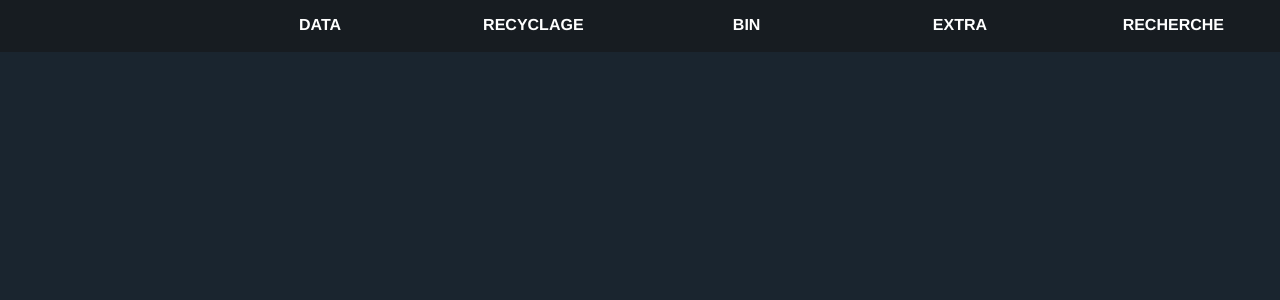
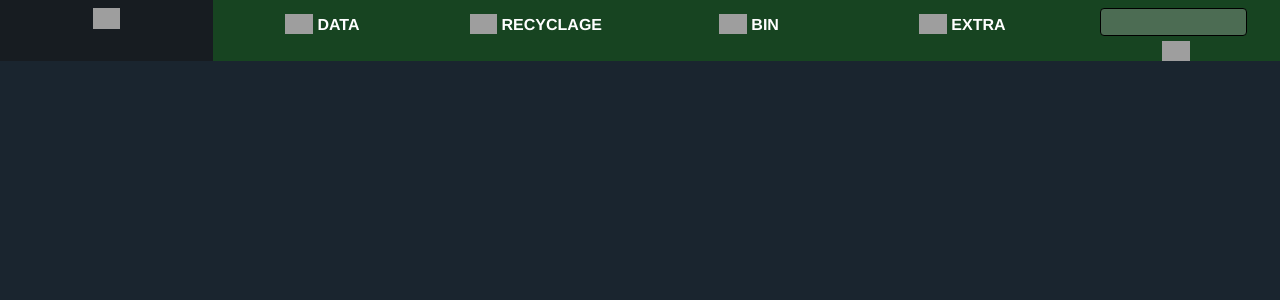
Before and after one commit to monja119/Peaky_Coders, a Django app: page / in a window 1280 px wide. Shown: the top 300 px of the page. Run offline with Django 4.2, Linux system fonts and the light colour scheme; some libraries are stand-ins or nearby versions; grey boxes are pictures that could not be loaded.

Commit message:
updating

```diff
--- a/app/static/css/main.css
+++ b/app/static/css/main.css
@@ -57,7 +57,7 @@ body{
 .dropdown-list{
     text-align: center;
     text-transform: uppercase;
-    background-color: rgba(20, 20, 20, 0.5);
+    background-color: rgba(20, 100, 20, 0.5);
     padding-top: 1%;
     font-weight: bold;
     transition-property: font-size;
@@ -70,3 +70,10 @@ body{
     font-size: 30px;
 
 }
+
+.ico-tab{
+    height:20px;
+    width: 15%;
+    margin-left: 5px;
+    margin-top: -2%;
+}
--- a/app/templates/tabs/base.html
+++ b/app/templates/tabs/base.html
@@ -22,24 +22,30 @@
                 </div>
             </div>
             <div class="row d-none d-sm-flex" style="height: 52px">
-                <div class="col-2" style="background-color: rgba(20, 20, 20, 0.5);">
-
+                <div class="col-2" style="background-color: rgba(20, 20, 20, 0.5);text-align:center;">
+                    <img src="{% static 'images/illustrations/logo.png' %}" class="mt-2" style="width: 15%;" alt="dropdown" id="dropdown">
                 </div>
                 <div class="col-2 dropdown-list">
+                    <img src="{% static 'images/illustrations/data.png' %}" class="ico-tab" alt="dropdown" id="dropdown">
                     Data
                 </div>
                 <div class="col-2 dropdown-list">
+                    <img src="{% static 'images/illustrations/recyclage.png' %}" class="ico-tab" alt="dropdown" id="dropdown">
                     Recyclage
                 </div>
                 <div class="col-2 dropdown-list">
+                    <img src="{% static 'images/illustrations/bin.png' %}" class="ico-tab" alt="dropdown" id="dropdown">
                     Bin
                 </div>
                 <div class="col-2 dropdown-list">
+                    <img src="{% static 'images/illustrations/dropdown.png' %}" class="ico-tab" alt="dropdown" id="dropdown">
                     Extra
                 </div>
 
-                <div class="col-2 dropdown-list">
-                    recherche
+                <div class="col-2 pt-2" style="background-color: rgba(20, 100, 20, 0.5);text-align: center;">
+                    <input type="text" class="rounded" style="width: 80%;background: rgba(200, 200, 200, 0.3);border: 1px solid black">
+                    <img src="{% static 'images/illustrations/search.png' %}" class="ico-tab mt-1" alt="dropdown" id="dropdown">
+
                 </div>
             </div>
         </div>
```
Also changed, not shown: bin.html (added, +14 -0 lines).
